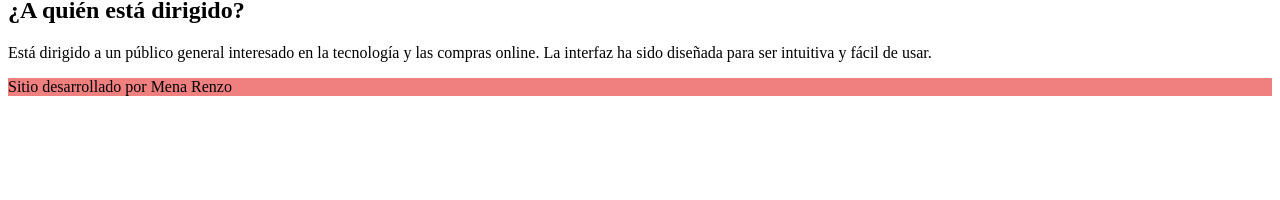
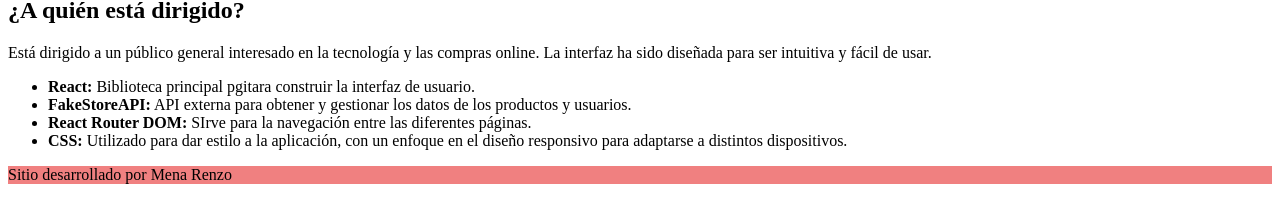
Before and after one commit to Renmena6/proyecto-final-frontend-UTN, a React (Vite) app: page /about in a window 1280 px wide. Shown: the part 537-737 px from the top of the page. Built offline with nearby package versions, Linux system fonts and the light colour scheme.

Commit message:
Agregue seccion de tecnologias utilizadas al about

```diff
--- a/src/pages/About.jsx
+++ b/src/pages/About.jsx
@@ -17,6 +17,14 @@ const About = () => {
             <p>Está dirigido a un público general interesado en la tecnología y las compras online. La interfaz ha sido diseñada para ser intuitiva y fácil de usar.</p>
         </section>
 
+        <section>
+            <ul>
+                <li><strong>React:</strong> Biblioteca principal pgitara construir la interfaz de usuario.</li>
+                <li><strong>FakeStoreAPI:</strong> API externa para obtener y gestionar los datos de los productos y usuarios.</li>
+                <li><strong>React Router DOM:</strong> SIrve para la navegación entre las diferentes páginas.</li>
+                <li><strong>CSS:</strong> Utilizado para dar estilo a la aplicación, con un enfoque en el diseño responsivo para adaptarse a distintos dispositivos.</li>
+            </ul>
+        </section>
     </Layout>
             );
 };
```
